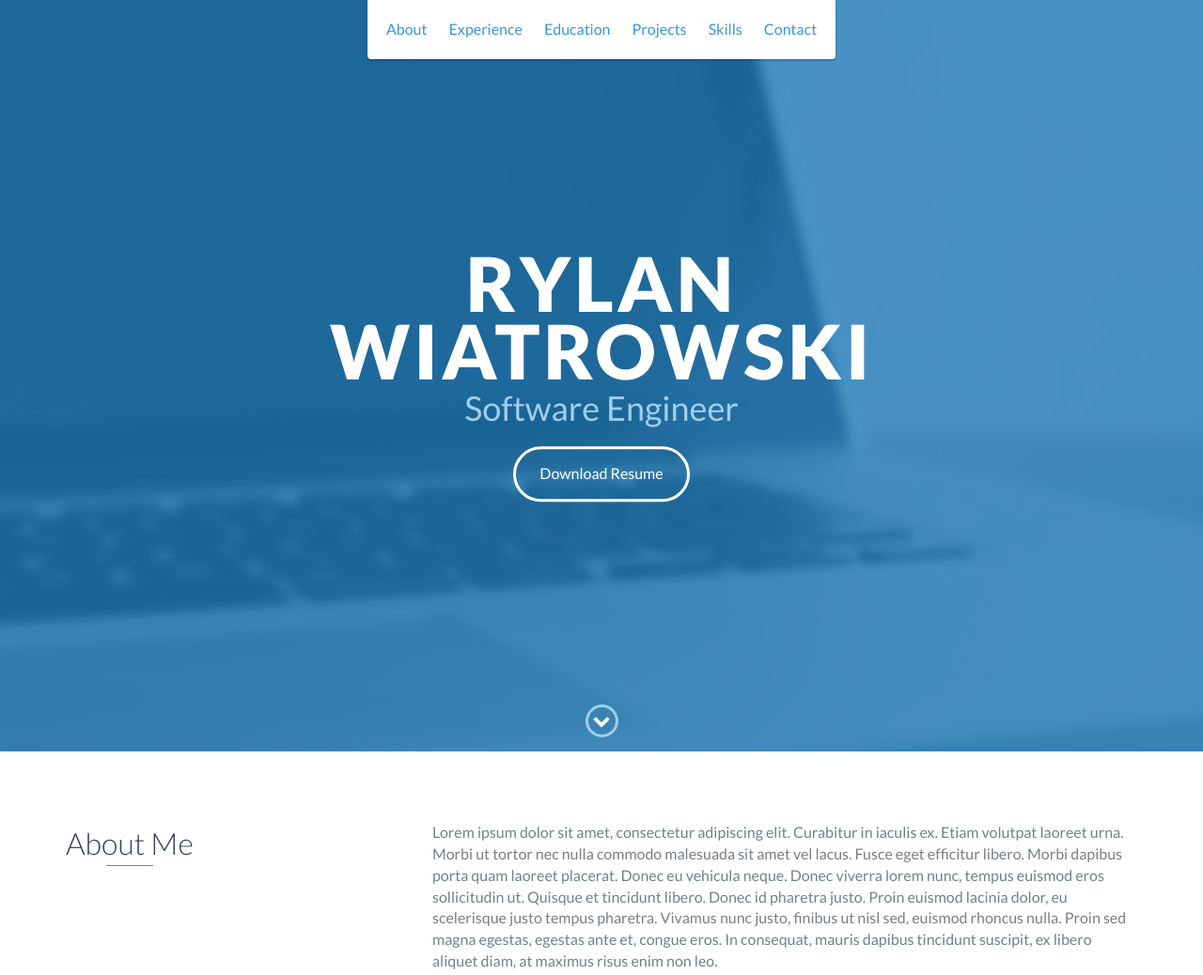
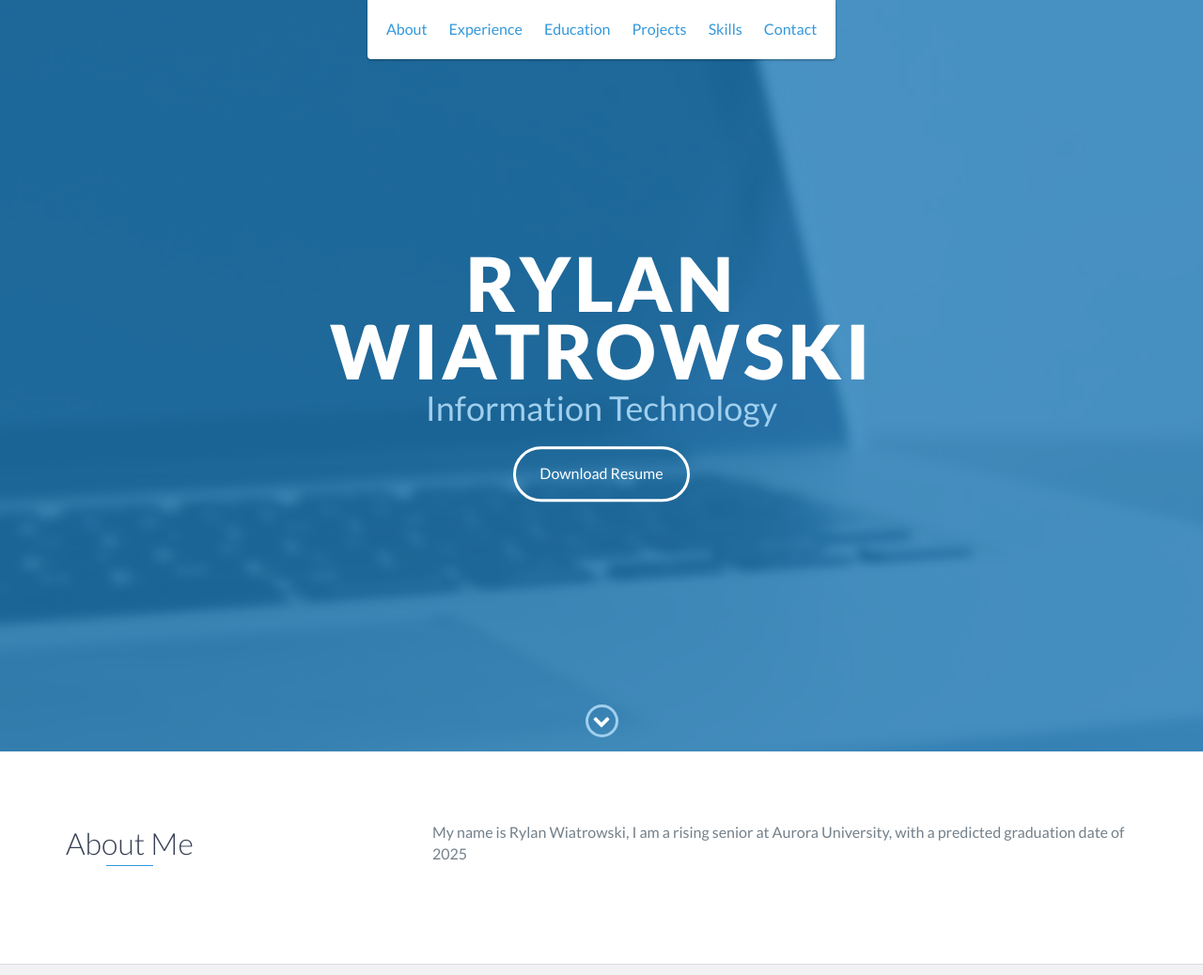
Before and after one commit to rylaan/rylaan.github.io, a website: page index.html in a window 1280 px wide. Shown: the top 1038 px of the page at 94% size. Drawn offline with nearby package versions, Linux system fonts and the light colour scheme.

Commit message:
Update index.html

```diff
--- a/index.html
+++ b/index.html
@@ -49,8 +49,8 @@
     <div id="lead">
         <div id="lead-content">
             <h1>Rylan Wiatrowski</h1>
-            <h2>Software Engineer</h2>
-            <a href="#" class="btn-rounded-white">Download Resume</a>
+            <h2>Information Technology</h2>
+            <a href="resume(1).pdf" class="btn-rounded-white">Download Resume</a>
         </div>
         <!-- End #lead-content -->
 
@@ -73,9 +73,7 @@
                 </div>
                 <div class="col-md-8">
                     <p>
-                        Lorem ipsum dolor sit amet, consectetur adipiscing elit. Curabitur in iaculis ex. Etiam volutpat laoreet urna. Morbi ut tortor nec nulla commodo malesuada sit amet vel lacus. Fusce eget efficitur libero. Morbi dapibus porta quam laoreet placerat. Donec
-                        eu vehicula neque. Donec viverra lorem nunc, tempus euismod eros sollicitudin ut. Quisque et tincidunt libero. Donec id pharetra justo. Proin euismod lacinia dolor, eu scelerisque justo tempus pharetra. Vivamus nunc justo, finibus
-                        ut nisl sed, euismod rhoncus nulla. Proin sed magna egestas, egestas ante et, congue eros. In consequat, mauris dapibus tincidunt suscipit, ex libero aliquet diam, at maximus risus enim non leo.
+                        My name is Rylan Wiatrowski, I am a rising senior at Aurora University, with a predicted graduation date of 2025
                     </p>
                 </div>
             </div>
```
